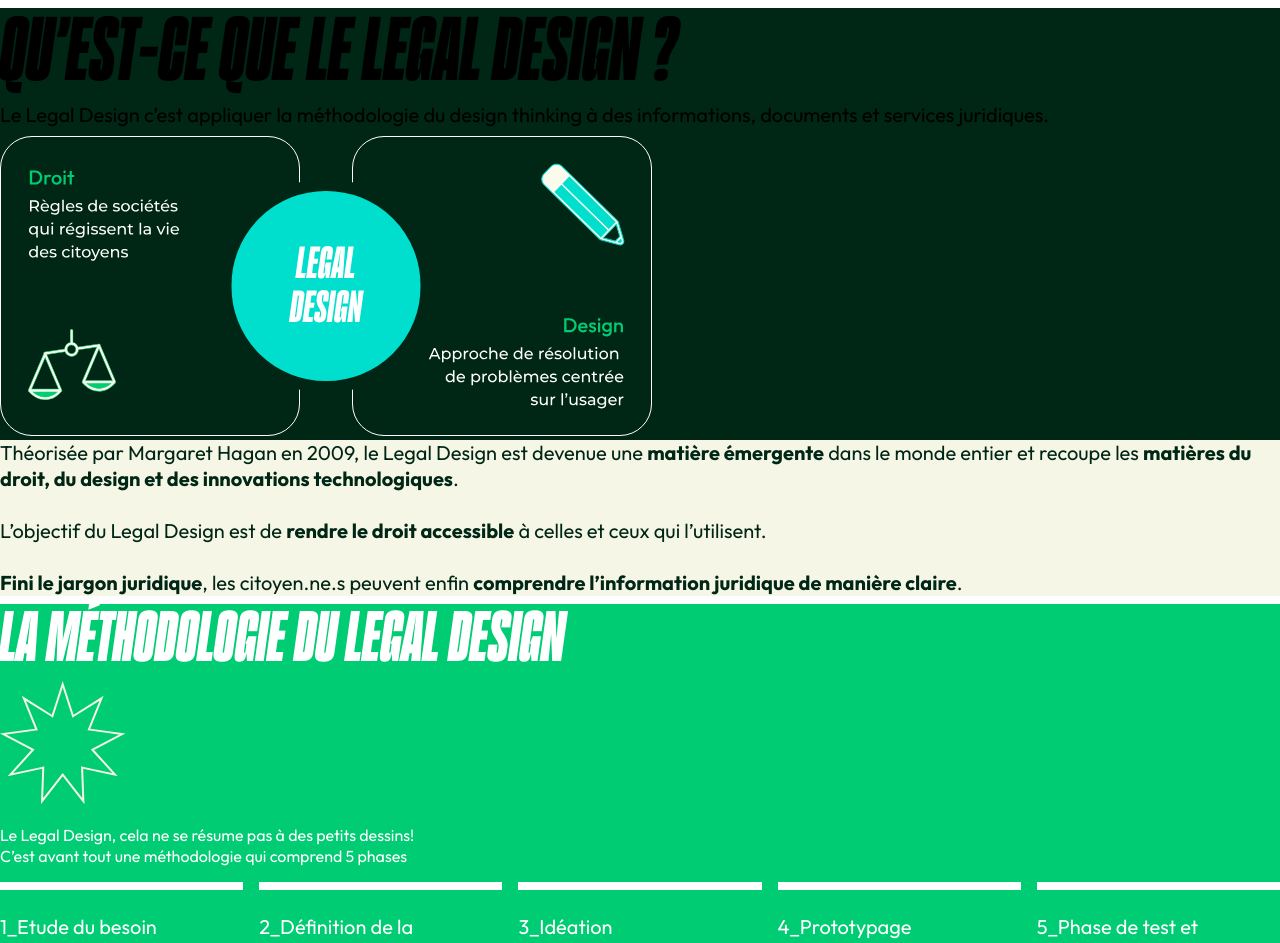
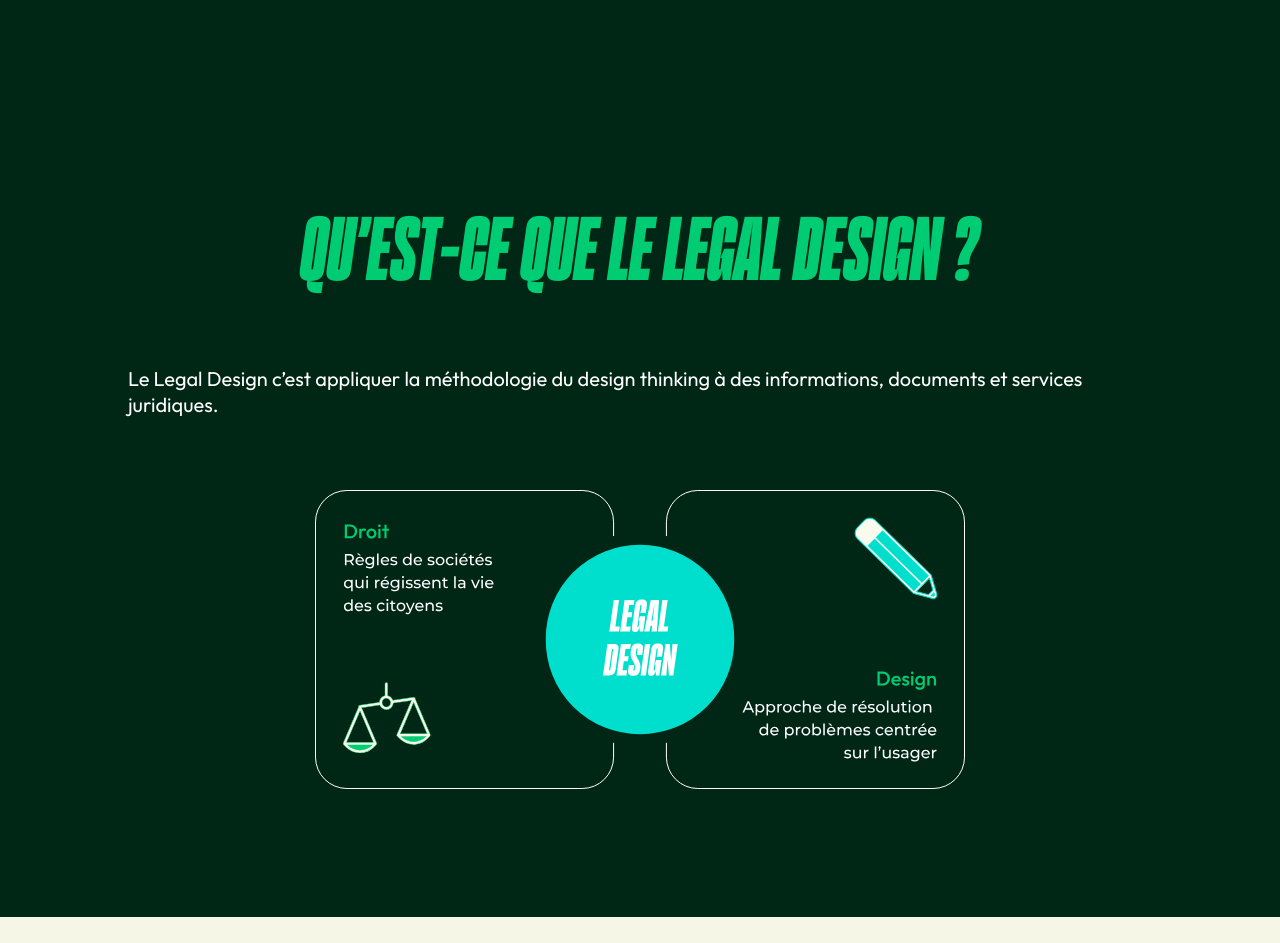
Before and after one commit to thrulight/Vertdict, a website: page legal-design.html in a window 1280 px wide. Shown: the top 943 px of the page. Drawn offline with nearby package versions, Linux system fonts and the light colour scheme.

Commit message:
legal design page

```diff
--- a/css/legal-design.css
+++ b/css/legal-design.css
@@ -2,19 +2,93 @@
 
 /* Intro section */
 .introSection {
+    height: 100%;
     background-color: var(--dkGreen);
+    color: white;
+    padding: 200px 128px 128px 128px;
+
+    display: flex;
+    flex-direction: column;
+    align-items: center;
+}
+
+.introSection .content {
+    width: 100%;
+    max-width: 1280px;
+
+    display: flex;
+    flex-direction: column;
+    align-items: center;
+    gap: 64px;
+}
+
+.introSection h1 {color: var(--green);}
+
+
+.introSection img {
+    width: 100%;
+    max-width: 650px;
 }
 
 /* Text section */
 .textSection {
     background-color: var(--beige);
     color: var(--dkGreen);
+    height: 100%;
+    padding: 128px;
+
+    display: flex;
+    justify-content: center;
 }
+
+.textSection h5 {max-width: 700px;}
 
 /* Methdology section */
 .methodologySection {
     background-color: var(--green);
     color: white;
+
+    display: flex;
+    flex-direction: column;
+    align-items: center;
+}
+
+.methodologySection .content {
+    width: 100%;
+    max-width: 1280px;
+
+    display: flex;
+    flex-direction: column;
+    padding: 128px;
+
+    gap: 24px;
+}
+
+.methodologySection .txtSection {
+    display: flex;
+    flex-direction: column;
+    gap: 16px;
+    text-align: center;
+}
+
+.methodologySection .titleContainer {
+    display: flex;
+    flex-direction: column;
+    align-items: center;
+    height: 4.75rem;
+}
+
+.methodologySection h2 {
+    text-align: center;
+    z-index: 1;
+}
+
+.methodologySection .titleContainer img {
+    position: relative;
+    top: -110px;
+    left: 183px;
+    width: 120px;
+    animation: rotation 15s infinite linear;
 }
 
 .methodologySection .blockContainer {
@@ -40,5 +114,15 @@
 
 /* Benefits section */
 .benefitsSection {
+    background-color: var(--beige);
+}
 
+.benefitsSection h2 {color: var(--green);}
+
+/* Section 5 */
+.section5 h2 { color: var(--green); }
+
+/* partner section */
+.partnerSection {
+    background-color: var(--green);
 }
--- a/legal-design.html
+++ b/legal-design.html
@@ -61,9 +61,12 @@
     <!-- Page content -->
     <main>
         <div class="introSection">
+            <div class="content">
                 <h1>Qu'est-ce que le legal design ?</h1>
                 <h5>Le Legal Design c’est appliquer la méthodologie du design thinking à des informations, documents et services juridiques.</h5>
                 <img src="images/schema-legal-design.svg" alt="Schéma de legal design">
+            </div>
+
         </div>
 
         <div class="textSection">
@@ -77,10 +80,11 @@
         </div>
 
         <div class="methodologySection">
+            <div class="content">
                 <div class="txtSection">
                     <div class="titleContainer">
                         <h2>La méthodologie du Legal Design</h2>
-                    <img src="images/etoile_white.svg" alt="Etoile blanche">
+                        <img src="images/etoile_filled.svg" alt="Etoile blanche">
                     </div>
                     <p>Le Legal Design, cela ne se résume pas à des petits dessins!
                     <br>
@@ -113,6 +117,8 @@
                         <p>Tests du prototype auprès de l’utilisateur cible et modifications du prototype après retours d'expériences de l’utilisateur</p>
                     </div>
                 </div>
+            </div>
+
 
         </div>
 
@@ -122,6 +128,7 @@
         </div>
 
         <div class="benefitsSection">
+            <div class="content">
                 <h2>les avantages du legal design</h2>
 
                 <div class="benefitsContainer">
@@ -144,6 +151,37 @@
                 </div>
             </div>
 
+        </div>
+
+        <div class="section5">
+            <div class="content">
+                <div class="approachSection">
+                    <h2>Notre approche</h2>
+                    <h5>Le Legal Design appliqué au droit de l’environnement</h5>
+                    <p>
+                        Nous appliquons la méthode du Legal Design aux projets de lois, procès, actualités liés au droit de l’environnement.
+                    </p>
+                </div>
+
+                <div class="goalSection">
+                    <h2>Notre objectif</h2>
+                    <h5>En tant que partenaire</h5>
+                    <p>
+                        Vous aider à clarifier les enjeux du droit de l'environnement, qu’il s’agisse de projets de lois, procès environnementaux et climatiques, et autre, grâce au design
+                    </p>
+
+                    <h5>En tant qu’utilisateur</h5>
+                    <p>Vous aider à comprendre ces enjeux de manière ludique !</p>
+                </div>
+            </div>
+
+        </div>
+
+        <div class="partnerSection">
+            <h3>Si vous souhaitez devenir notre partenaire, alors faites appel à nous !</h3>
+            <button class="buttonLight">Nous contacter</button>
+        </div>
+
     </main>
 
 
```
Lines whose indentation alone changed are shown as unchanged.
